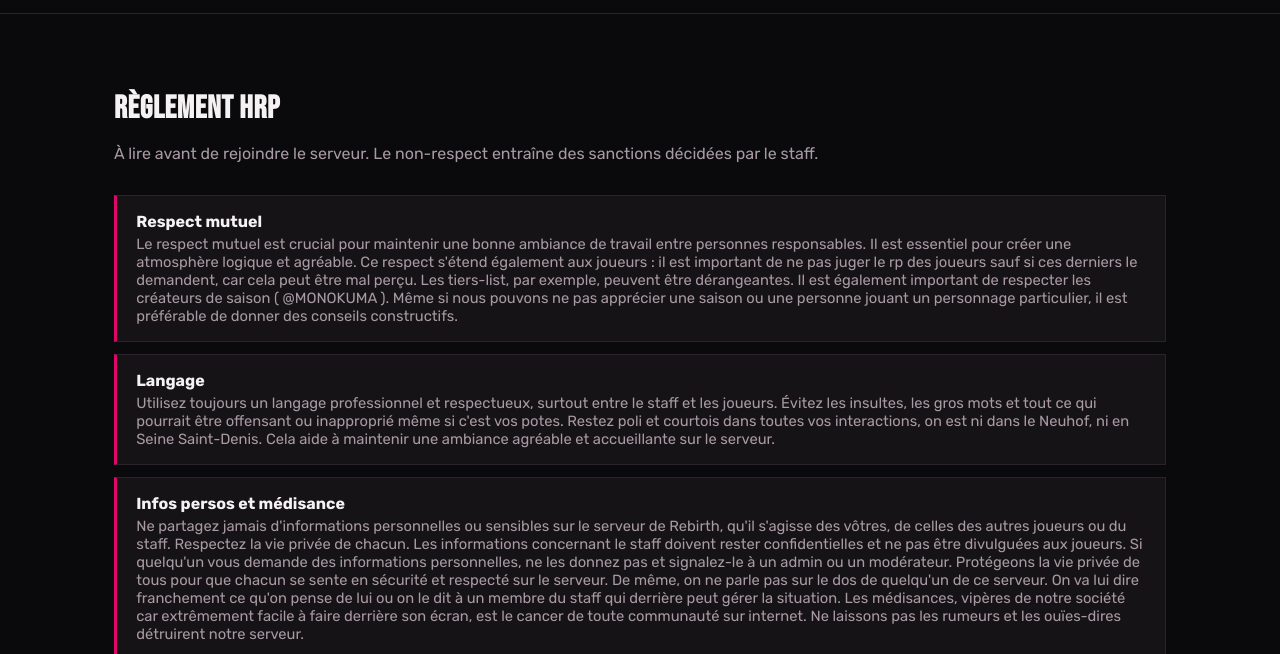
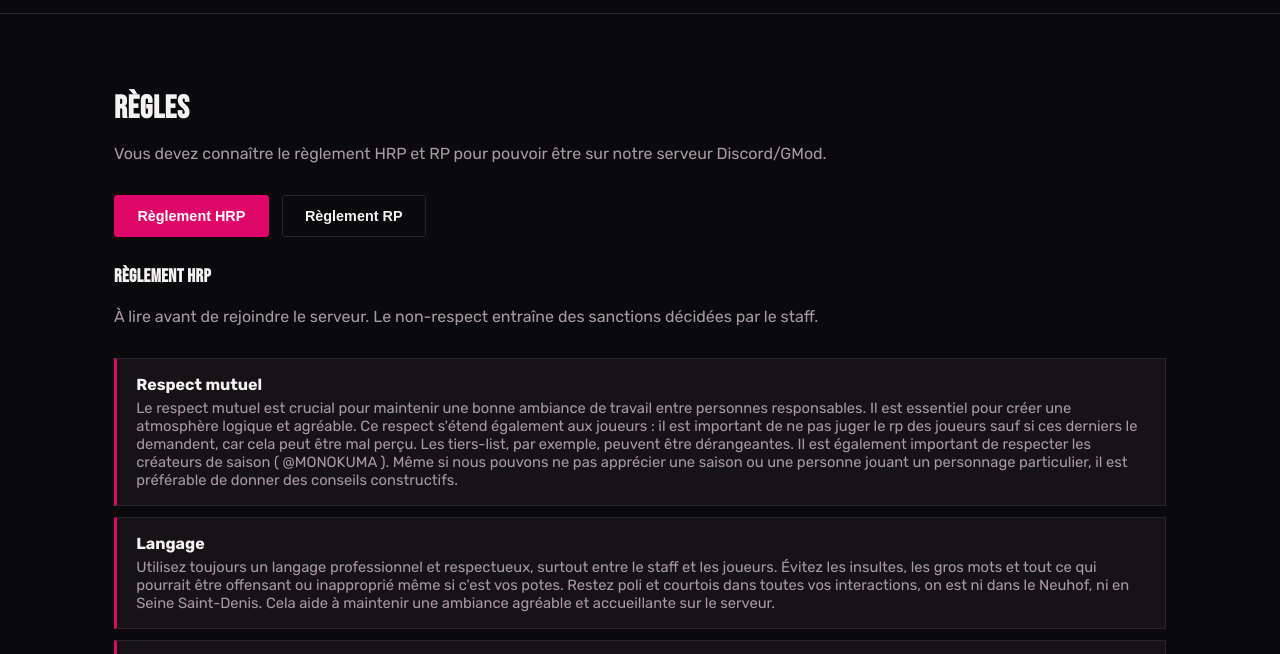
Before and after one commit to Katsu6624/danganronpa-rebirth-rp, a plain HTML site: page regles.html in a window 1280 px wide. Shown: the part 79-733 px from the top of the page. Drawn offline with Linux system fonts and the light colour scheme.

Commit message:
Ajoute des onglets Reglement HRP/RP sur la page Regles

```diff
--- a/regles.html
+++ b/regles.html
@@ -27,7 +27,17 @@
   </header>
 
   <section class="section">
-    <h2>Règlement HRP</h2>
+    <h2>Règles</h2>
+    <p class="subtitle">Vous devez connaître le règlement HRP et RP pour pouvoir être sur notre serveur Discord/GMod.</p>
+
+    <div class="apropos-tabs">
+      <button type="button" class="btn btn-outline apropos-tab active" data-tab="hrp">Règlement HRP</button>
+      <button type="button" class="btn btn-outline apropos-tab" data-tab="rp">Règlement RP</button>
+    </div>
+
+    <div id="apropos-panel-hrp" class="apropos-panel">
+
+    <h3>Règlement HRP</h3>
     <p class="subtitle">À lire avant de rejoindre le serveur. Le non-respect entraîne des sanctions décidées par le staff.</p>
 
     <div class="rules-list">
@@ -89,10 +99,11 @@
       </div>
     </div>
 
-  </section>
+    </div>
 
-  <section class="section" style="padding-top:0;">
-    <h2>Règlement RP</h2>
+    <div id="apropos-panel-rp" class="apropos-panel" style="display:none;">
+
+    <h3>Règlement RP</h3>
     <p class="subtitle">Bienvenue ! Vous avez été accepté dans la saison ? T'es sûr que t'es pas l'Ultime Chanceux ? Upupupu !<br>
     Ce serveur vise une expérience sérieuse et immersive. Nous privilégions la tension, la paranoïa, les relations complexes et les twists dignes de l'univers Danganronpa. Le fun n'est pas interdit, mais il doit servir l'immersion et non la briser. Toute personne inscrite à la saison est assumée comme ayant lu ces règles. Nul ne peut ignorer ce règlement ou dire "j'ai oublié".</p>
 
@@ -211,6 +222,8 @@
         <p>Nous recherchons une expérience sérieuse et immersive où chaque meurtre, chaque enquête et chaque procès a du poids émotionnel. Le fun a sa place, particulièrement pendant le Free Time, mais il ne doit jamais primer sur le plaisir collectif ni sur l'immersion des autres joueurs.</p>
       </div>
     </div>
+
+    </div>
   </section>
 
   <footer>
```
